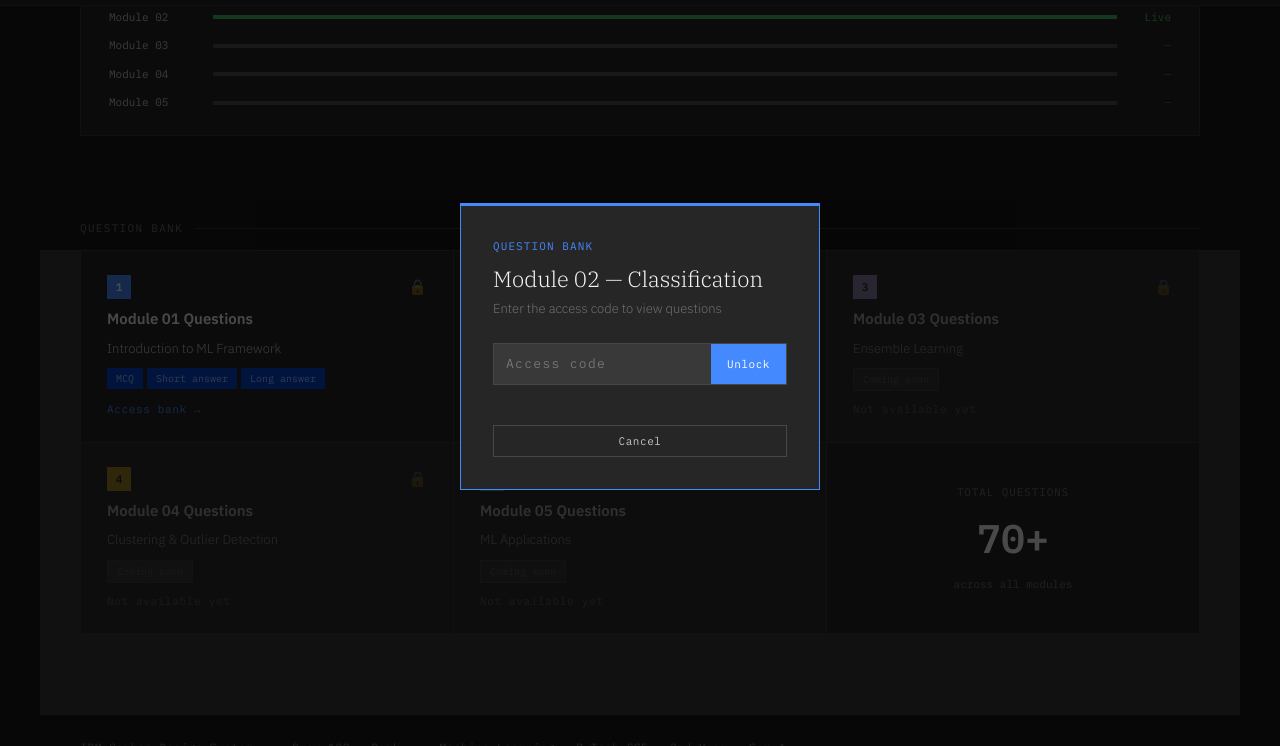
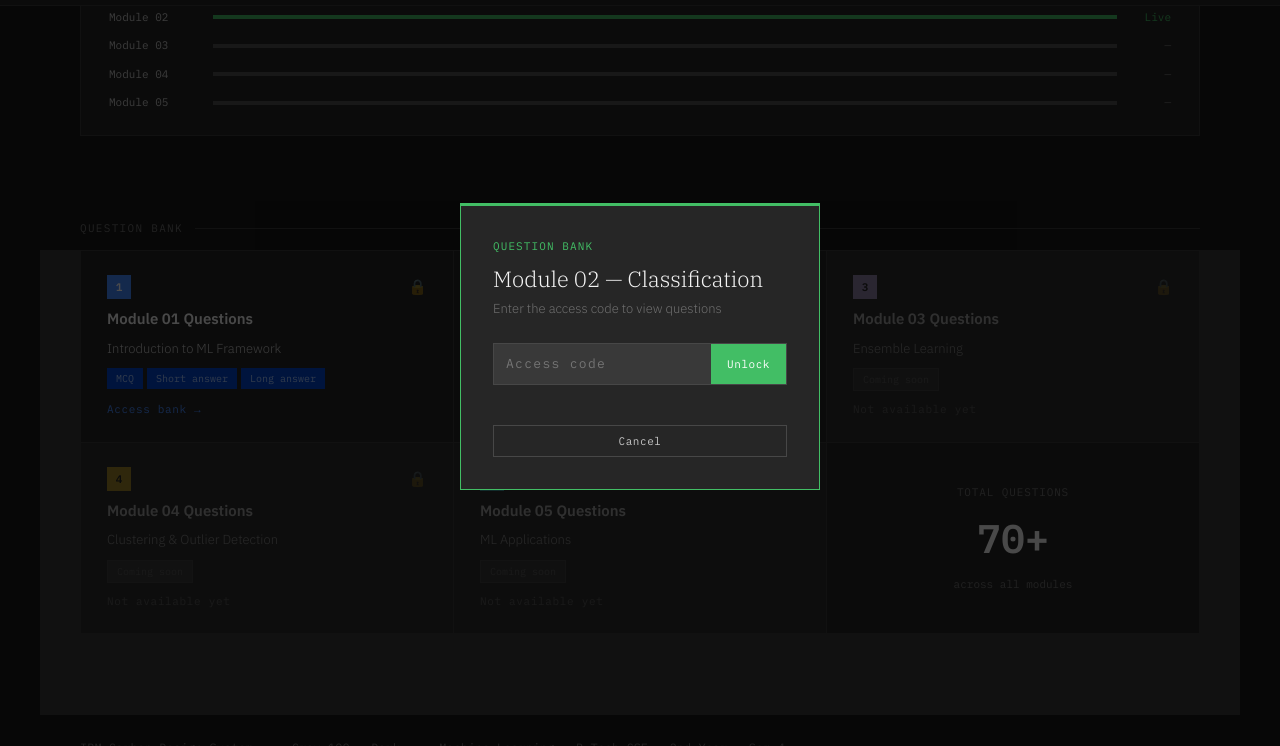
Before and after one commit to er-surajnayak/Machine-Learning-Svyasa-Sem-4, a plain HTML site: page index.html in a window 1280 px wide. Both pictures are taken after a click on the element 640 px from the left and 1947 px from the top of the page. Shown: the part 1601-2347 px from the top of the page. Drawn offline with Linux system fonts and the light colour scheme.

Commit message:
feat: add dynamic color-coding and IDs to password modal elements for module-specific styling

```diff
--- a/index.html
+++ b/index.html
@@ -821,8 +821,8 @@ h1 em{font-style:italic;color:var(--link)}
 
 <!-- Password modal -->
 <div id="pw-overlay" style="display:none;position:fixed;inset:0;z-index:500;background:rgba(0,0,0,.7);align-items:center;justify-content:center">
-  <div id="pw-modal" style="background:var(--layer-01);border:1px solid var(--blue);border-top:3px solid var(--blue);padding:32px;width:360px;max-width:90vw">
-    <div style="font-family:'IBM Plex Mono',monospace;font-size:11px;letter-spacing:.1em;color:var(--blue);text-transform:uppercase;margin-bottom:8px">Question bank</div>
+  <div id="pw-modal" style="background:var(--layer-01);border:1px solid var(--blue);border-top:3px solid var(--blue);padding:32px;width:360px;max-width:90vw;transition:border-color .2s">
+    <div id="pw-eyebrow" style="font-family:'IBM Plex Mono',monospace;font-size:11px;letter-spacing:.1em;color:var(--blue);text-transform:uppercase;margin-bottom:8px">Question bank</div>
     <div style="font-family:'IBM Plex Serif',serif;font-size:22px;font-weight:300;color:var(--txt-pri);margin-bottom:4px" id="pw-mod-title">Module 01</div>
     <div style="font-size:13px;color:var(--txt-ph);margin-bottom:24px;font-weight:300">Enter the access code to view questions</div>
 
@@ -830,9 +830,8 @@ h1 em{font-style:italic;color:var(--link)}
       <input id="pw-input" type="password" placeholder="Access code"
         style="flex:1;height:40px;background:transparent;border:none;outline:none;padding:0 12px;font-family:'IBM Plex Mono',monospace;font-size:13px;color:var(--txt-pri);letter-spacing:.1em"
         onkeydown="if(event.key==='Enter')checkPW()">
-      <button onclick="checkPW()"
-        style="height:40px;padding:0 16px;background:var(--blue);border:none;cursor:pointer;font-family:'IBM Plex Mono',monospace;font-size:11px;color:#fff;letter-spacing:.05em;transition:background .15s"
-        onmouseover="this.style.background='var(--blue-hov)'" onmouseout="this.style.background='var(--blue)'">
+      <button id="pw-unlock-btn" onclick="checkPW()"
+        style="height:40px;padding:0 16px;background:var(--blue);border:none;cursor:pointer;font-family:'IBM Plex Mono',monospace;font-size:11px;color:#fff;letter-spacing:.05em;transition:background .15s">
         Unlock
       </button>
     </div>
@@ -921,7 +920,18 @@ const _modFiles=['','ml_module1_questions.html','ml_module2_questions.html','','
 
 function openQB(mod){
   _mod=mod;
+  const color = `var(--m${mod})`;
+
+  // Set content
   document.getElementById('pw-mod-title').textContent=_modTitles[mod]||'Module '+String(mod).padStart(2,'0');
+
+  // Set colors
+  const modal = document.getElementById('pw-modal');
+  modal.style.borderColor = color;
+  modal.style.borderTopColor = color;
+  document.getElementById('pw-eyebrow').style.color = color;
+  document.getElementById('pw-unlock-btn').style.background = color;
+
   document.getElementById('pw-err').textContent='';
   document.getElementById('pw-input').value='';
   const ov=document.getElementById('pw-overlay');
```
